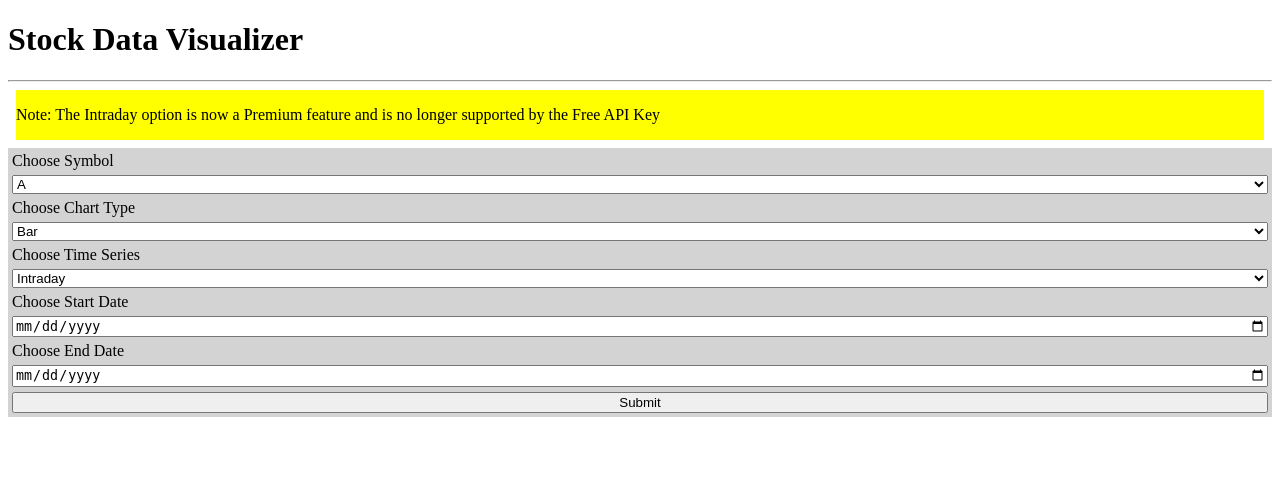
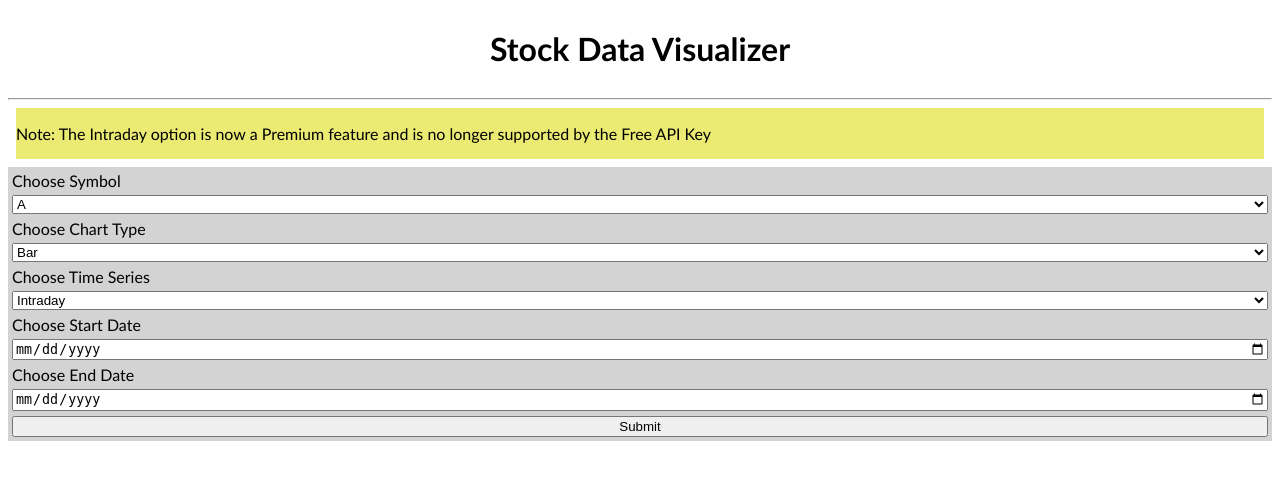
Before and after one commit to Senorita-Marg14/4320_Project3a, a Flask app: page / in a window 1280 px wide. Shown: the top 480 px of the page. Run offline with Flask 3, Linux system fonts and the light colour scheme.

Commit message:
css changes

```diff
--- a/templates/base.html
+++ b/templates/base.html
@@ -12,18 +12,27 @@
                 background-color: lightgrey;
                 padding: 4px;
                 gap: 5px;
-                font-family: 'Times New Roman', Times, serif;
+                font-family: 'Gill Sans', 'Gill Sans MT', Calibri, 'Trebuchet MS', sans-serif;
             }
             .note {
                 display: flex;
-                background-color: yellow;
+                background-color: rgb(235, 235, 115);
                 margin: 8px;
+                font-family: 'Gill Sans', 'Gill Sans MT', Calibri, 'Trebuchet MS', sans-serif;
             }
 
             .alert {
                 display: flex;
                 background-color: lightcoral;
-                margin: 8px;
+                margin: 15px;
+                font-family: 'Gill Sans', 'Gill Sans MT', Calibri, 'Trebuchet MS', sans-serif;
+            }
+
+            header {
+                display: flex;
+                flex-direction: column;
+                text-align: center;
+                font-family: 'Gill Sans', 'Gill Sans MT', Calibri, 'Trebuchet MS', sans-serif;
             }
 
         </style>
```
